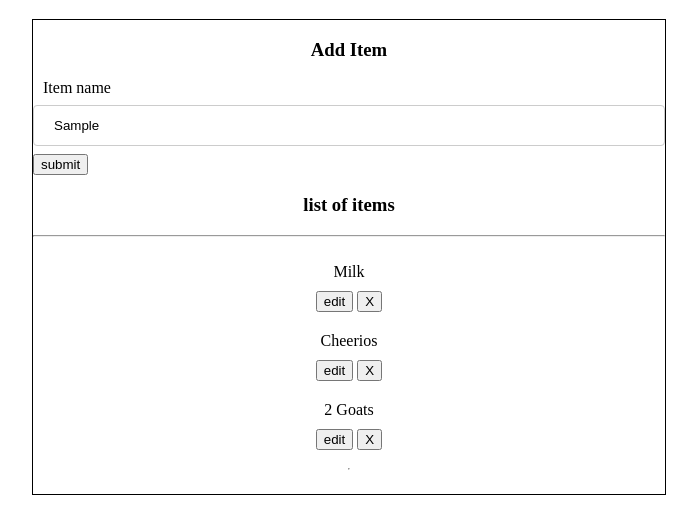
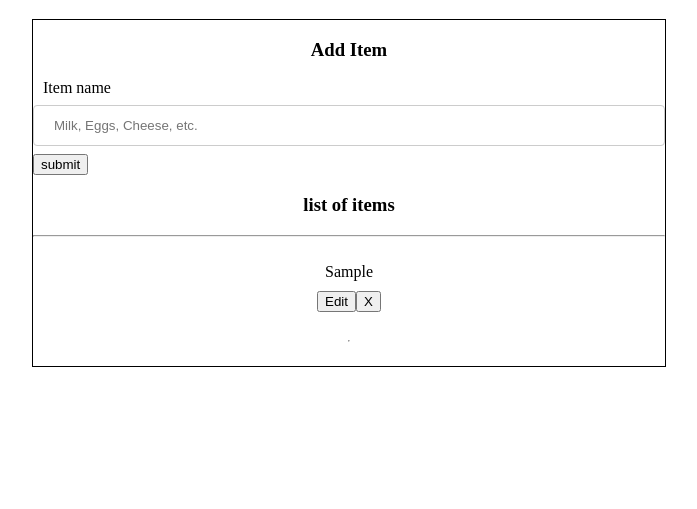
Before and after one commit to ConradRhoades22/vs-assignments, a plain HTML site: page moms-shopping-list-start/index.html in a window 1280 px wide. Both pictures are taken after typing "Sample" into the empty fields and a click on the button "submit". Shown: the part 61-570 px from the top of the page, without its empty margins (291-988 px from the left). Drawn offline with Linux system fonts and the light colour scheme.

Commit message:
part 2 complete

```diff
--- a/moms-shopping-list-start/index.html
+++ b/moms-shopping-list-start/index.html
@@ -26,7 +26,7 @@
             </div>
             <hr>
             <ul id="list">
-                <li>
+                <!-- <li>
                     <div>Milk</div>
                     <button>edit</button>
                     <button>X</button>
@@ -40,7 +40,7 @@
                     <div>2 Goats</div>
                     <button>edit</button>
                     <button>X</button>
-                </li>
+                </li>   -->
                 <hr>
             </ul>
         </div>
--- a/moms-shopping-list-start/index.js
+++ b/moms-shopping-list-start/index.js
@@ -1,8 +1,37 @@
 const form = document.getElementById('add-todo')
 
-    form.addEventListener("submit", function(event){
+form.addEventListener("submit", function(event){
     event.preventDefault()
 
+    const userInput = form.user.value
+    form.user.value = ""
 
+    const li = document.createElement('li')
 
+    const textDiv = document.createElement('div')
+    textDiv.textContent = userInput
+    li.append(textDiv)
+
+    const buttonDiv = document.createElement("div")
+
+    const editButton = document.createElement('button')
+    editButton.innerText = 'Edit'
+    editButton.addEventListener("click", function(){
+        textDiv.contentEditable = true;
+        textDiv.style.backgroundColor = "#dddbdb";
+    })
+    editButton.addEventListener("submit", function(){
+        textDiv.contentEditable = false;
+        textDiv.style.backgroundColor = "default"
+    })
+    buttonDiv.append(editButton)
+
+    const removeButton = document.createElement('button')
+    removeButton.innerText = 'X'
+    removeButton.addEventListener("click", function(){
+        li.remove(0)
+    })
+    buttonDiv.append(removeButton)
+    li.append(buttonDiv)
+    document.getElementById("list").prepend(li)
 })
```
